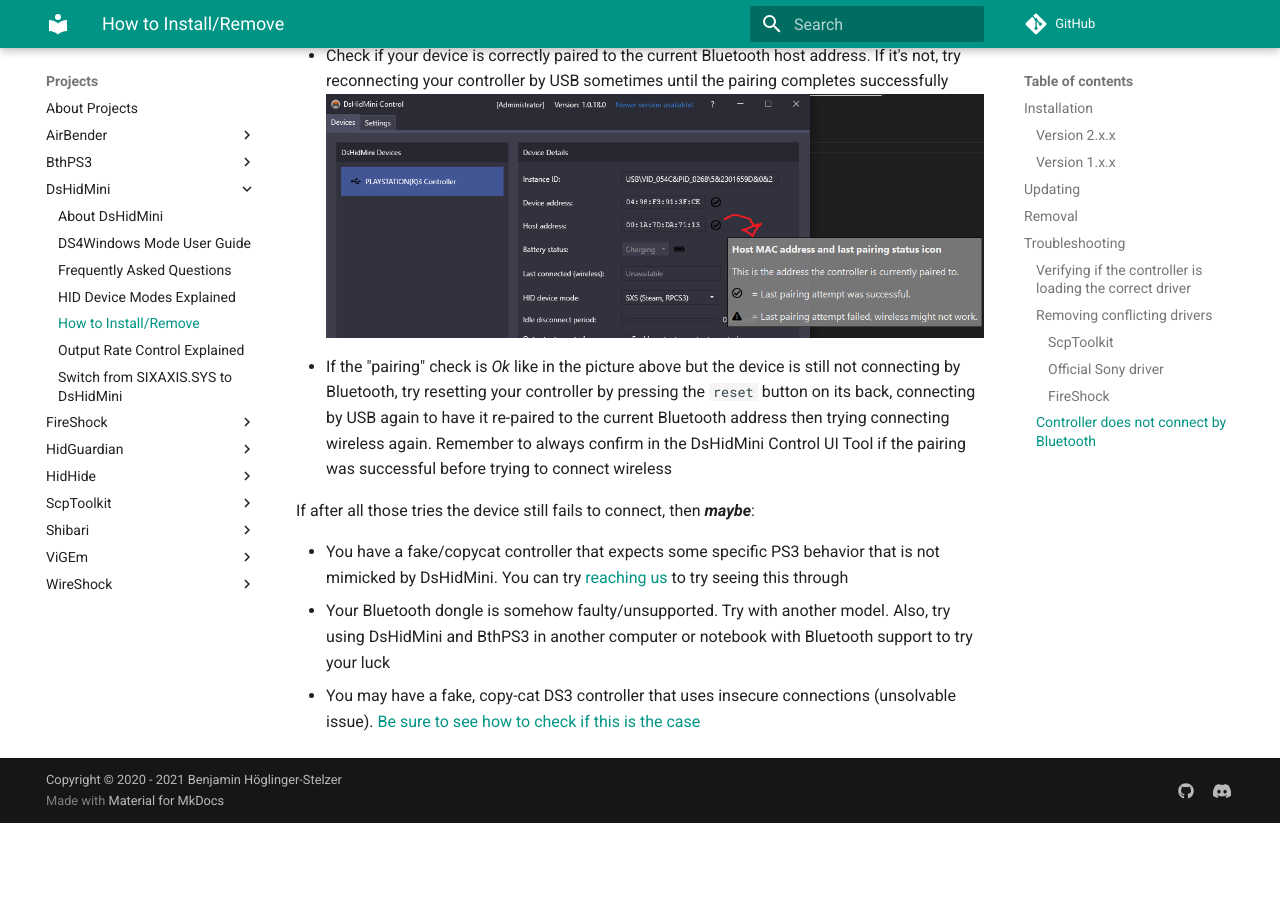
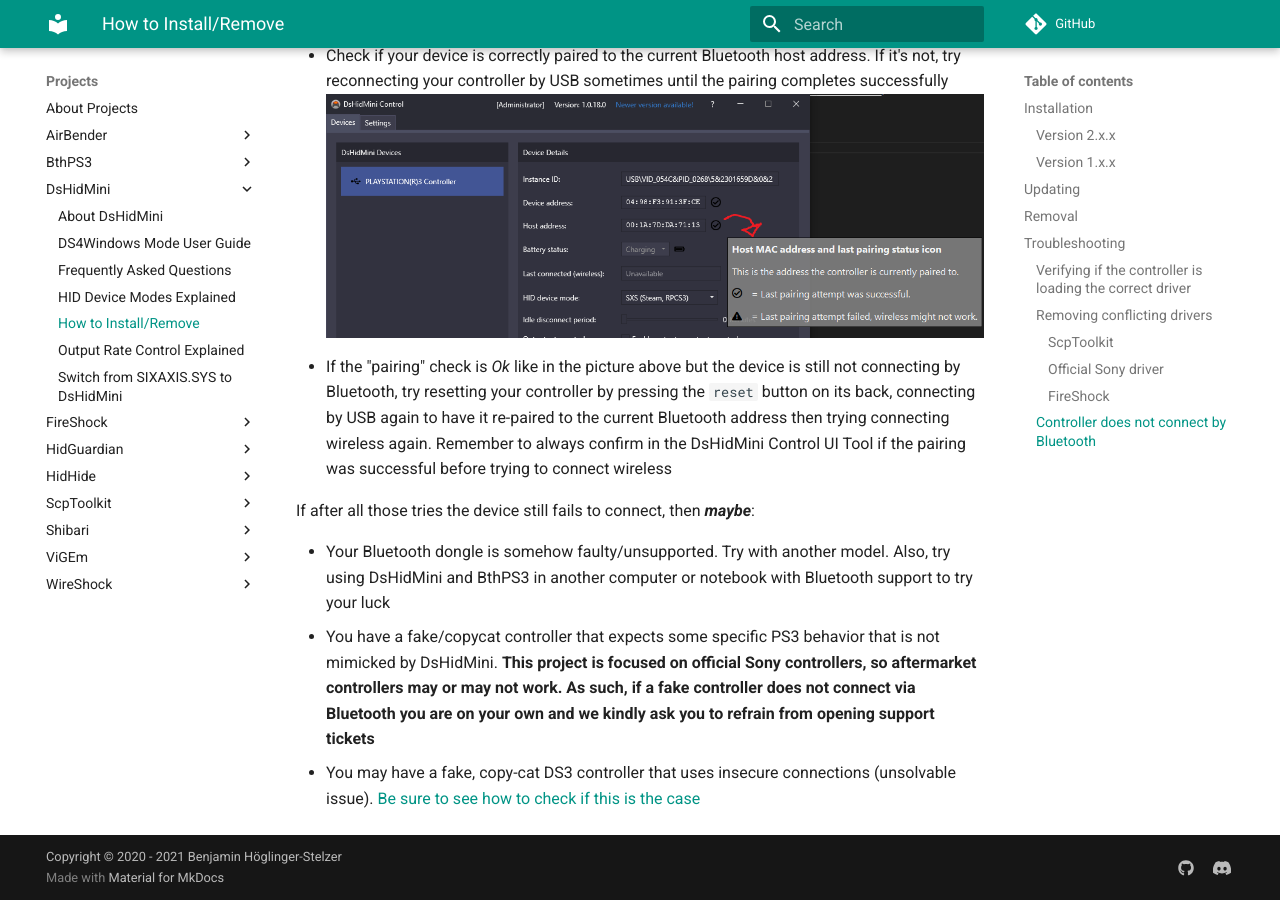
Before and after one commit to nefarius/ViGEm.github.io, an MkDocs documentation site: the page built from docs/projects/DsHidMini/How-to-Install.md, in a window 1280 px wide and 900 px high, scrolled down 8290 px. Built offline with MkDocs 1.6.1 and Material for MkDocs 9.7.7, drawn with Linux system fonts in a browser that asks for light colours; comment, search, counter and statistics services are not loaded; before the commit the page ends 9113 px from its top, so only the background shows below that.

Commit message:
Reworded message regarding 3rd party controller support

```diff
--- a/docs/projects/DsHidMini/How-to-Install.md
+++ b/docs/projects/DsHidMini/How-to-Install.md
@@ -129,6 +129,6 @@
 
 If after all those tries the device still fails to connect, then ___maybe___:
 
-- You have a fake/copycat controller that expects some specific PS3 behavior that is not mimicked by DsHidMini. You can try [reaching us](https://vigem.org/Community-Support/) to try seeing this through
 - Your Bluetooth dongle is somehow faulty/unsupported. Try with another model. Also, try using DsHidMini and BthPS3 in another computer or notebook with Bluetooth support to try your luck
+- You have a fake/copycat controller that expects some specific PS3 behavior that is not mimicked by DsHidMini. __This project is focused on official Sony controllers, so aftermarket controllers may or may not work. As such, if a fake controller does not connect via Bluetooth you are on your own and we kindly ask you to refrain from opening support tickets__
 - You may have a fake, copy-cat DS3 controller that uses insecure connections (unsolvable issue). [Be sure to see how to check if this is the case](https://github.com/ViGEm/DsHidMini/issues/61)
```
